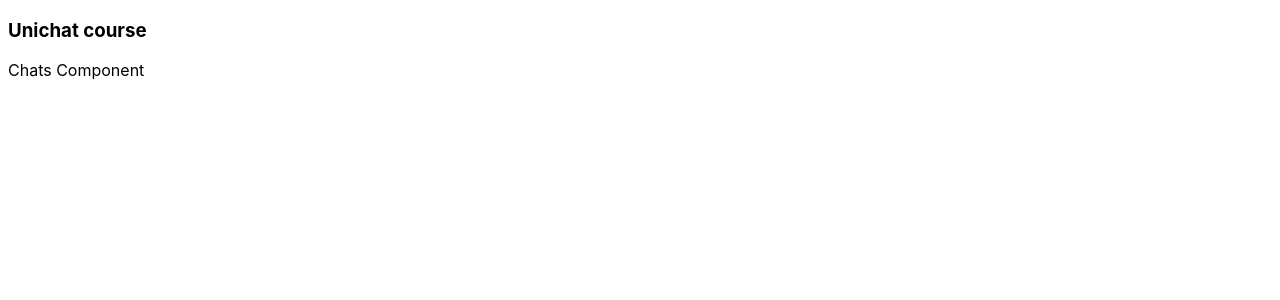
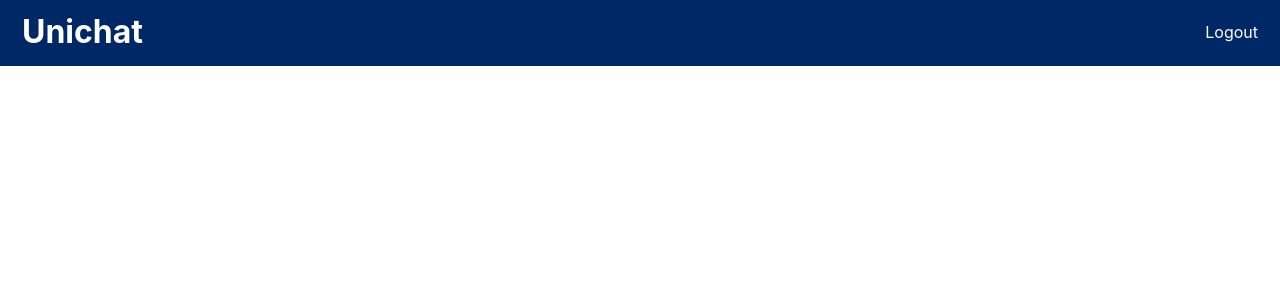
Before and after one commit to HaopengSun/unichat, a React (Create React App) app: page /chats in a window 1280 px wide. Shown: the top 300 px of the page. Built offline with nearby package versions, Linux system fonts and the light colour scheme; no server answers.

Commit message:
nav bar of chats

```diff
--- a/src/components/Chats.js
+++ /dev/null
@@ -1,9 +0,0 @@
-import React from "react"
-
-const Chats = function(){
-  return (
-    <div>Chats Component</div>
-  )
-}
-
-export default Chats
--- /dev/null
+++ b/src/components/Chats.jsx
@@ -0,0 +1,17 @@
+import React from "react"
+import { useHistory } from 'react-router-dom'
+import { ChatEngine } from 'react-chat-engine'
+import { auth } from '../firebase'
+
+const Chats = function(){
+  return (
+    <div className="chats-page">
+      <div className="nav-bar">
+        <div className="logo-tab">Unichat</div>
+        <div className="logout-tab">Logout</div>
+      </div>
+    </div>
+  )
+}
+
+export default Chats
--- a/src/contexts/AuthContext.js
+++ b/src/contexts/AuthContext.js
@@ -8,14 +8,14 @@
 
 export const AuthProvider = ({ children }) => {
   const [loading, setLoading] = useState(true)
-  const [user, setUser] = useState({})
+  const [user, setUser] = useState(null)
   const history = useHistory()
 
   useEffect(() => {
     auth.onAuthStateChanged((user) => {
       setLoading(false)
       setUser(user)
-      history.push('/chats')
+      if (user) history.push('/chats')
     })
   }, [loading, user])
 
```
